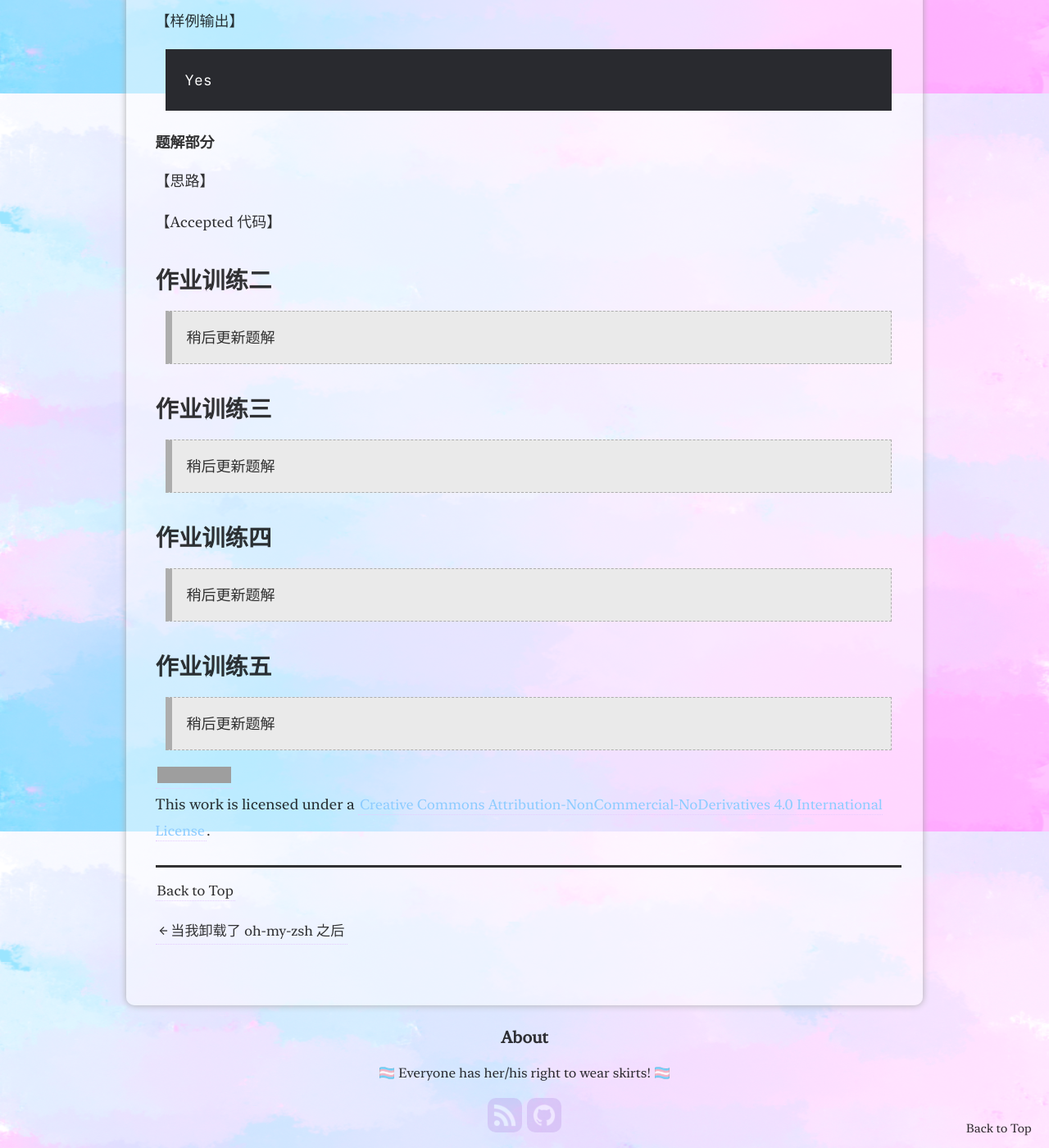
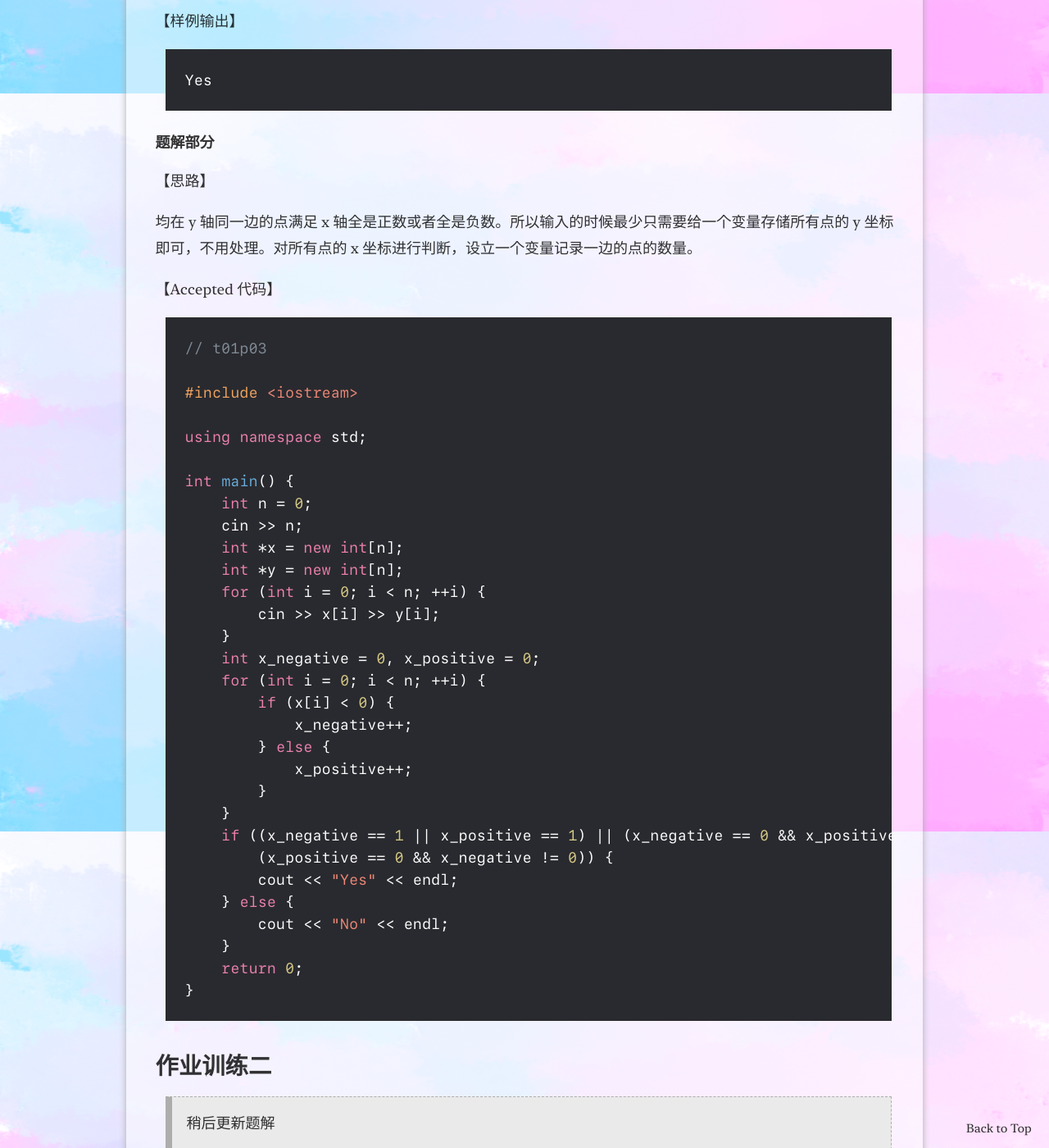
Before and after one commit to Chen-Rain/Chen-Rain.github.io, a Jekyll site: the page built from _posts/2022-06-22-HNU夏季学期程序设计题解.md, in a window 1280 px wide and 1400 px high, scrolled down 7986 px. Shown: the whole window at 82% size. Built offline with Jekyll 4.4.1, drawn with Linux system fonts in a browser that asks for light colours; some web fonts are replaced; comment, search, counter and statistics services are not loaded; grey boxes are pictures that could not be loaded.

Commit message:
Update 2022-06-22-HNU夏季学期程序设计题解.md

````diff
--- a/_posts/2022-06-22-HNU夏季学期程序设计题解.md
+++ b/_posts/2022-06-22-HNU夏季学期程序设计题解.md
@@ -304,11 +304,42 @@ Yes
 
 【思路】
 
-
+均在 y 轴同一边的点满足 x 轴全是正数或者全是负数。所以输入的时候最少只需要给一个变量存储所有点的 y 坐标即可，不用处理。对所有点的 x 坐标进行判断，设立一个变量记录一边的点的数量。
 
 【Accepted 代码】
 
+```cpp
+// t01p03
 
+#include <iostream>
+
+using namespace std;
+
+int main() {
+    int n = 0;
+    cin >> n;
+    int *x = new int[n];
+    int *y = new int[n];
+    for (int i = 0; i < n; ++i) {
+        cin >> x[i] >> y[i];
+    }
+    int x_negative = 0, x_positive = 0;
+    for (int i = 0; i < n; ++i) {
+        if (x[i] < 0) {
+            x_negative++;
+        } else {
+            x_positive++;
+        }
+    }
+    if ((x_negative == 1 || x_positive == 1) || (x_negative == 0 && x_positive != 0) ||
+        (x_positive == 0 && x_negative != 0)) {
+        cout << "Yes" << endl;
+    } else {
+        cout << "No" << endl;
+    }
+    return 0;
+}
+```
 
 ## 作业训练二
 
````
